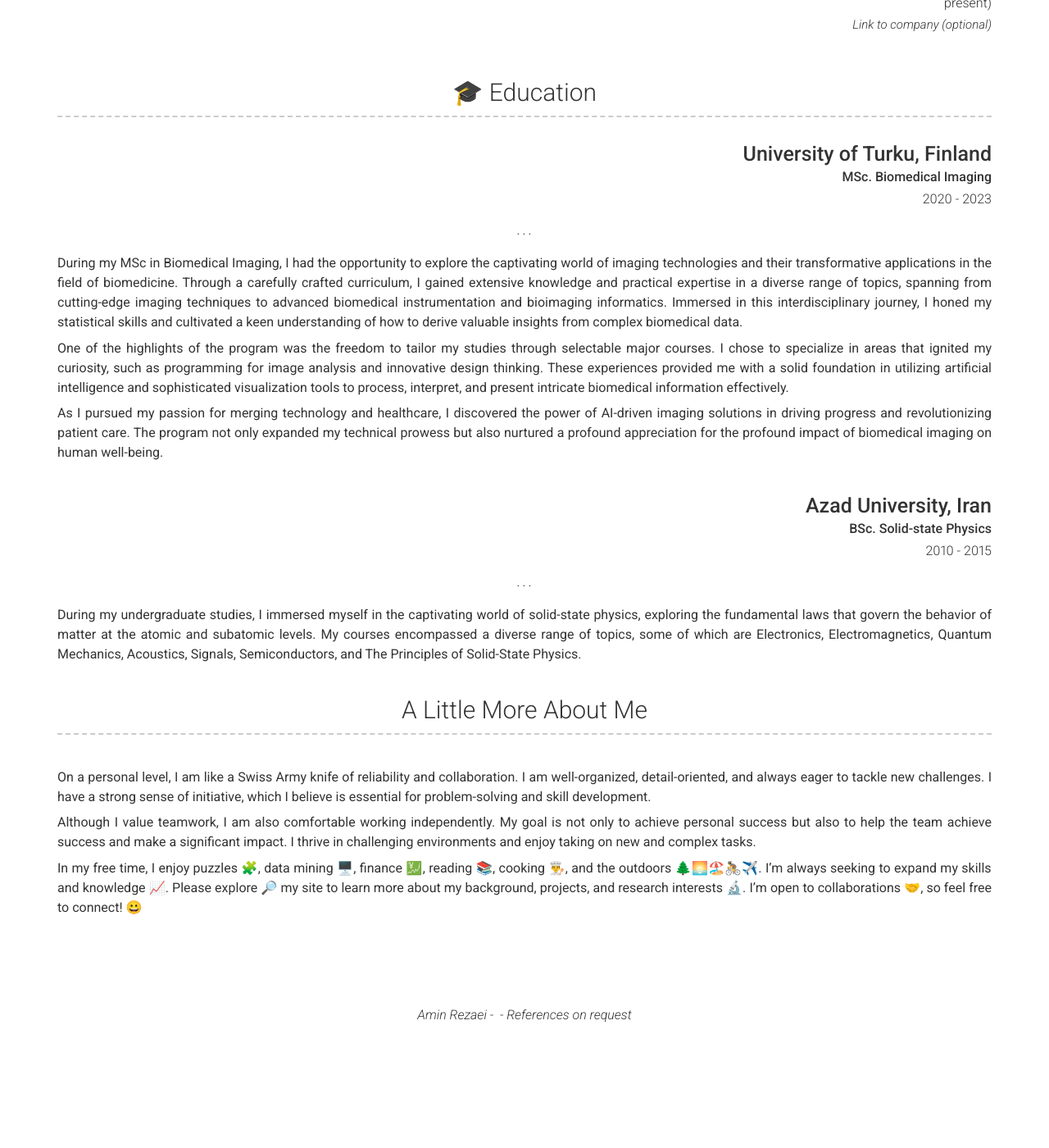
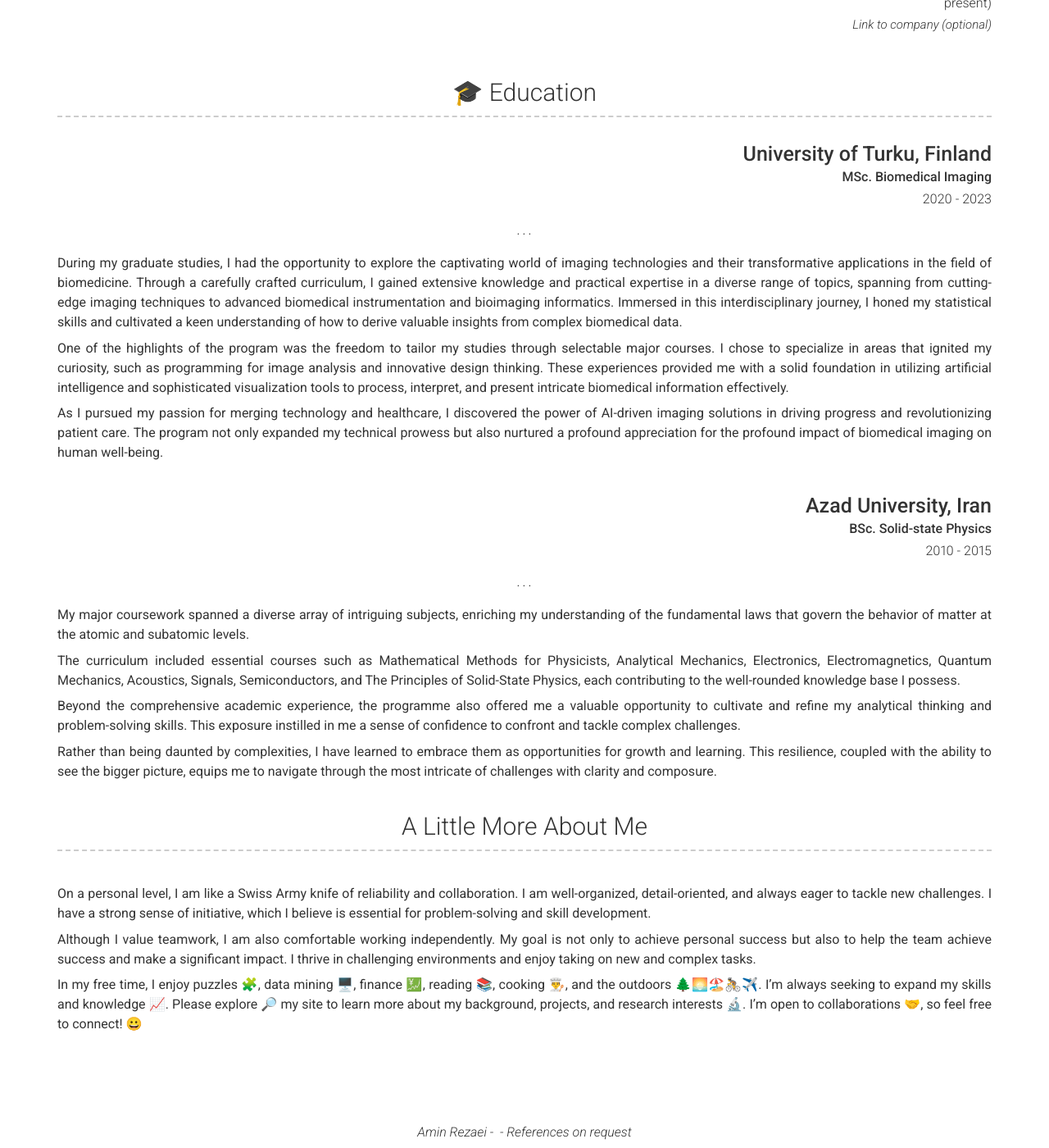
Before and after one commit to aminrezaei-img/CV, a Jekyll site: the page built from index.md, in a window 1280 px wide and 1400 px high, scrolled down 1417 px. Shown: the whole window at 82% size. Built offline with Jekyll 4.4.1, drawn with Linux system fonts in a browser that asks for light colours; nearby versions of some CDN libraries; before the commit the page ends 2675 px from its top, so only the background shows below that.

Commit message:
Update _config.yml

```diff
--- a/_config.yml
+++ b/_config.yml
@@ -90,7 +90,7 @@ content:
         quote: >
           .  .  .
         description: | # this will include new lines to allow paragraphs
-          During my MSc in Biomedical Imaging, I had the opportunity to explore the captivating world of imaging technologies and their transformative applications in the field of biomedicine. Through a carefully crafted curriculum, I gained extensive knowledge and practical expertise in a diverse range of topics, spanning from cutting-edge imaging techniques to advanced biomedical instrumentation and bioimaging informatics. Immersed in this interdisciplinary journey, I honed my statistical skills and cultivated a keen understanding of how to derive valuable insights from complex biomedical data.
+          During my graduate studies, I had the opportunity to explore the captivating world of imaging technologies and their transformative applications in the field of biomedicine. Through a carefully crafted curriculum, I gained extensive knowledge and practical expertise in a diverse range of topics, spanning from cutting-edge imaging techniques to advanced biomedical instrumentation and bioimaging informatics. Immersed in this interdisciplinary journey, I honed my statistical skills and cultivated a keen understanding of how to derive valuable insights from complex biomedical data.
 
           One of the highlights of the program was the freedom to tailor my studies through selectable major courses. I chose to specialize in areas that ignited my curiosity, such as programming for image analysis and innovative design thinking. These experiences provided me with a solid foundation in utilizing artificial intelligence and sophisticated visualization tools to process, interpret, and present intricate biomedical information effectively.
 
@@ -103,7 +103,15 @@ content:
         quote: >
               .  .  .
         description: | # this will include new lines to allow paragraphs
-          During my undergraduate studies, I immersed myself in the captivating world of solid-state physics, exploring the fundamental laws that govern the behavior of matter at the atomic and subatomic levels. My courses encompassed a diverse range of topics, some of which are Electronics, Electromagnetics, Quantum Mechanics, Acoustics, Signals, Semiconductors, and The Principles of Solid-State Physics.
+          My major coursework spanned a diverse array of intriguing subjects, enriching my understanding of the fundamental laws that govern the behavior of matter at the atomic and subatomic levels.
+
+          The curriculum included essential courses such as Mathematical Methods for Physicists, Analytical Mechanics, Electronics, Electromagnetics, Quantum Mechanics, Acoustics, Signals, Semiconductors, and The Principles of Solid-State Physics, each contributing to the well-rounded knowledge base I possess.
+
+          Beyond the comprehensive academic experience, the programme also offered me a valuable opportunity to cultivate and refine my analytical thinking and problem-solving skills. This exposure instilled in me a sense of confidence to confront and tackle complex challenges.
+
+          Rather than being daunted by complexities, I have learned to embrace them as opportunities for growth and learning. This resilience, coupled with the ability to see the bigger picture, equips me to navigate through the most intricate of challenges with clarity and composure.
+
+
 
   - title: A Little More About Me
     layout: text
```
